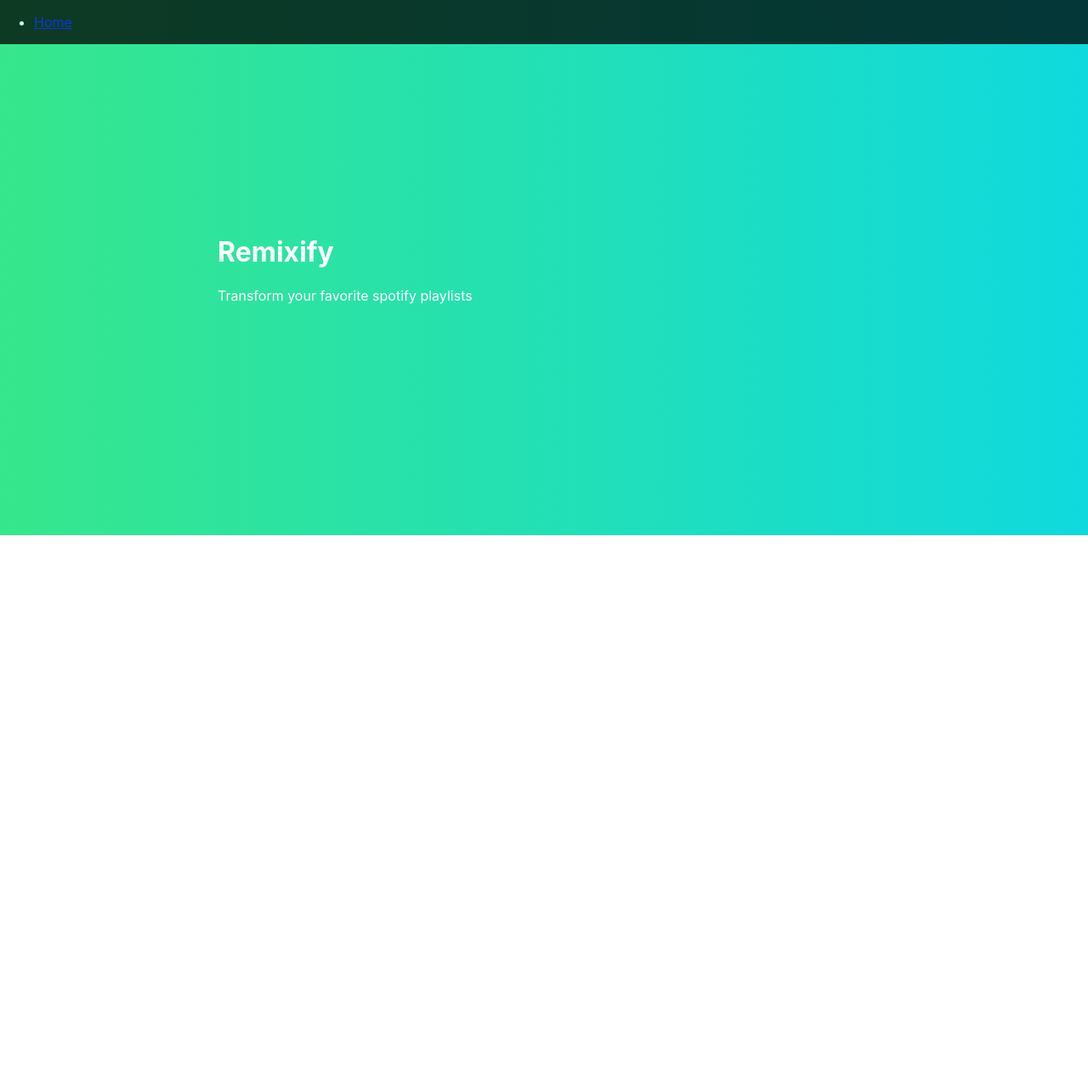
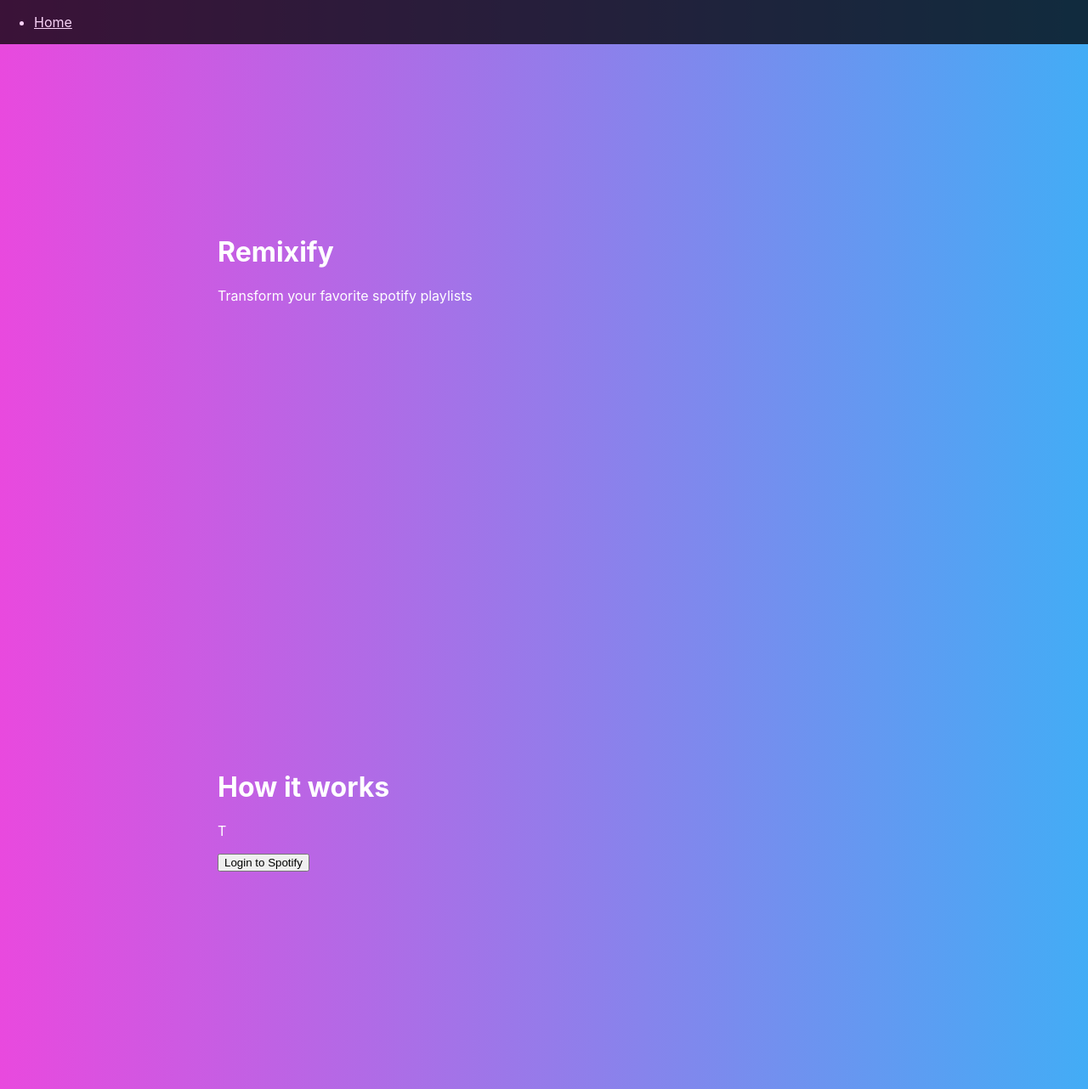
Before and after one commit to sh4nH/Remixify, a React (Create React App) app: page / in a window 1280 px wide. Shown: the top 1282 px of the page at 85% size. Before the commit the page ends 800 px from the top, so only its background shows below. Built offline with nearby package versions, Linux system fonts and the light colour scheme.

Commit message:
add spotify login

```diff
--- a/src/App.js
+++ b/src/App.js
@@ -1,14 +1,22 @@
 // App.js
 import React from 'react';
+import {
+  BrowserRouter as Router,
+} from "react-router-dom";
 import NavigationBar from './components/NavigationBar';
 import Hero from './components/Hero';
+import Home from './components/Home';
+
 
 const App = () => {
   return (
-    <div>
+    <Router>
       <NavigationBar />
-      <Hero />
-    </div>
+      <div>
+        <Hero />
+        <Home />
+      </div>
+    </Router>
   );
 };
 
--- a/src/components/Hero/Hero.css
+++ b/src/components/Hero/Hero.css
@@ -1,11 +1,10 @@
 .Hero {
   display: block;
-  background: rgb(2, 0, 36);
   background: rgb(2, 0, 36);
   background: linear-gradient(
     90deg,
     rgba(2, 0, 36, 1) 0%,
-    rgba(17, 226, 118, 0.8414216028208158) 0%,
+    rgba(226, 17, 212, 0.7657913507199755) 0%,
     rgba(0, 212, 255, 1) 100%
   );
   height: 100%;
--- /dev/null
+++ b/src/components/Home/Home.css
@@ -0,0 +1,14 @@
+.Home {
+    display: block;
+    background: rgb(2, 0, 36);
+    background: linear-gradient(
+      90deg,
+      rgba(2, 0, 36, 1) 0%,
+      rgba(226, 17, 212, 0.7657913507199755) 0%,
+      rgba(0, 212, 255, 1) 100%
+    );
+    height: 100%;
+    width: 100%;
+    padding: 20% 20%;
+    color: white;
+  }
--- /dev/null
+++ b/src/components/Home/Home.js
@@ -0,0 +1,51 @@
+import React, { useEffect } from "react";
+import "./Home.css";
+
+const CLIENT_ID = "a8f0bd6bcf8b44fa9736810f3b9020f2"
+const SPOTIFY_AUTHORIZE_ENDPOINT = "https://accounts.spotify.com"
+const REDIRECT_URL = "http://localhost:3000"
+
+const SCOPES = [
+    "user-read-currently-playing",
+    "user-read-playback-state",
+    "playlist-modify-public",
+    "playlist-modify-private"
+]
+const SCOPES_URL_PARAM = SCOPES.join("%20")
+
+const getReturnedParamsFromSpotifyAuth = (hash) => {
+    const stringAfterHashtag = hash.substring(1)
+    const paramsInUrl = stringAfterHashtag.split("&")
+    const paramsSplitUp = paramsInUrl.reduce((accumulater, currentValue) => {
+        const [key, value] = currentValue.split("=")
+        accumulater[key] = value
+        return accumulater
+    }, {})
+    return paramsSplitUp
+}
+
+const Home = () => {
+    useEffect(() => {
+        if (window.location.hash) {
+            const { access_token, expires_in, token_type } = getReturnedParamsFromSpotifyAuth(window.location.hash)
+            localStorage.clear()
+            localStorage.setItem("accessToken", access_token)
+            localStorage.setItem("tokenType", token_type)
+            localStorage.setItem("expiresIn", expires_in)
+            window.location.hash = ""
+        }
+    }, [])
+    const handleLogin   = () => {
+        window.location = `${SPOTIFY_AUTHORIZE_ENDPOINT}?client_id=${CLIENT_ID}&redirect_uri=${REDIRECT_URL}&scope=${SCOPES_URL_PARAM}&response_type=token&show_dialog=true`
+
+    }
+    return (
+        <div className="Home">
+        <h1>How it works</h1>
+        <p>T</p>
+        <button onClick={handleLogin}>Login to Spotify</button>
+        </div>
+    );
+};
+
+export default Home;
--- /dev/null
+++ b/src/components/Home/index.js
@@ -0,0 +1,3 @@
+import Home from "./Home";
+
+export default Home;
--- a/src/components/NavigationBar/NavigationBar.css
+++ b/src/components/NavigationBar/NavigationBar.css
@@ -6,3 +6,7 @@
     position: fixed;
     top: 0;
   }
+
+  a {
+    color: white;
+  }
```
Also changed, not shown: src/components/FIndPlaylist/FindPlaylist.css (added), src/components/FIndPlaylist/FindPlaylist.js (added), src/components/FIndPlaylist/index.js (added).
